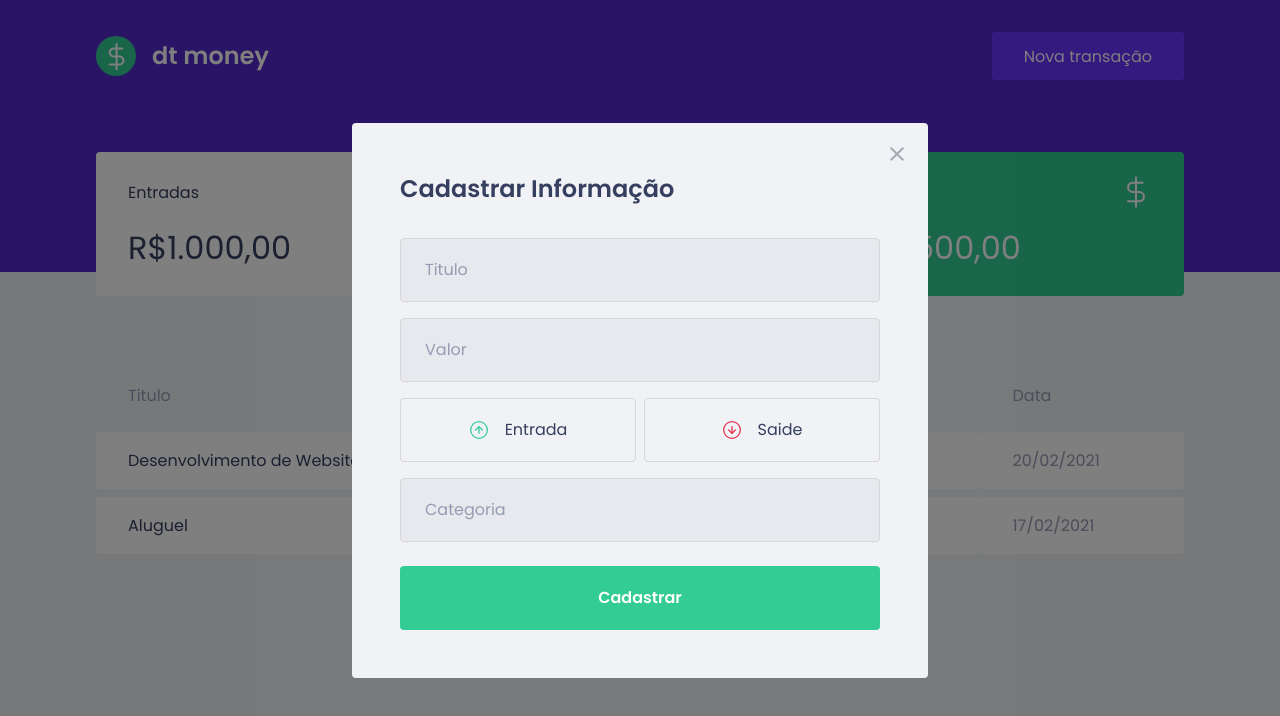
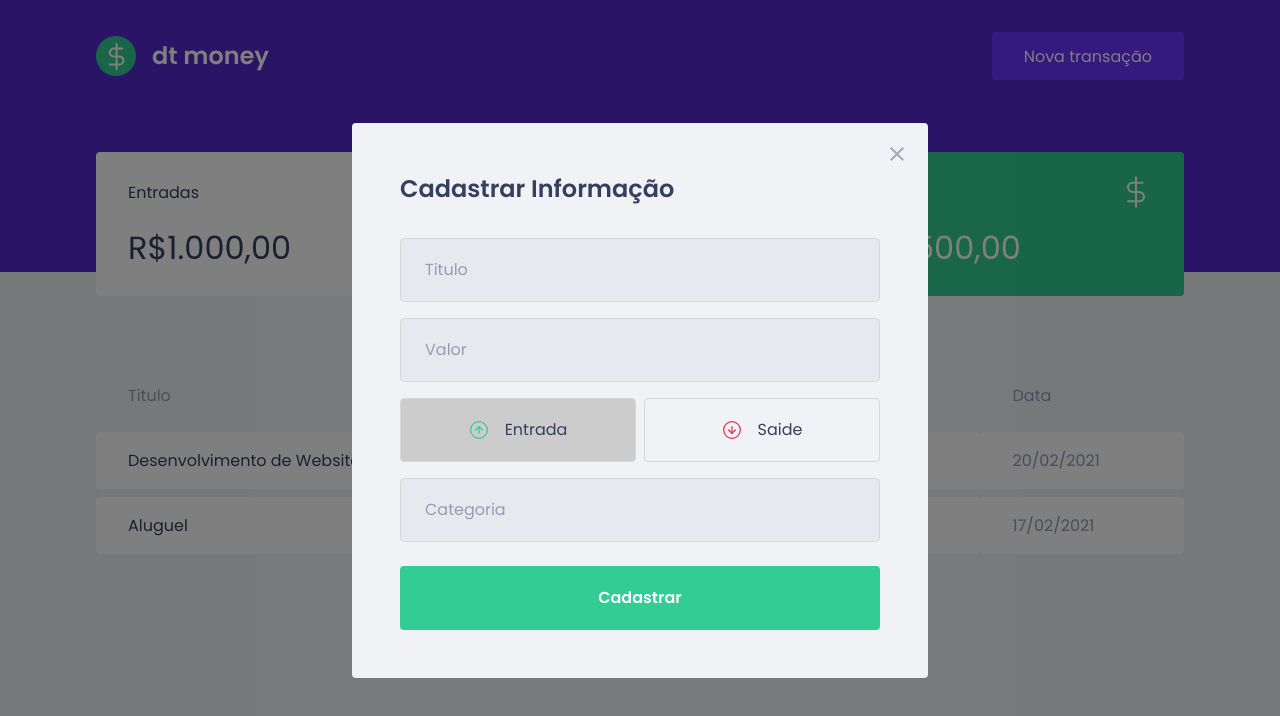
Before and after one commit to filipesalesaraujo/dtmoney, a React (Create React App) app: page / in a window 1280 px wide. Both pictures are taken after a click on the button "Nova transação". Shown: the top 716 px of the page. Built offline with nearby package versions, Linux system fonts and the light colour scheme; no server answers; what miragejs would draw is missing.

Commit message:
Funcionamento dos Botões

```diff
--- a/src/components/NewTransactionModal/index.tsx
+++ b/src/components/NewTransactionModal/index.tsx
@@ -2,7 +2,8 @@
 import incomeImg from "../../assets/income.svg";
 import outcomeImg from "../../assets/outcome.svg";
 import Modal from "react-modal";
-import { Container, TransactionTypeContainer } from "./styles";
+import { Container, TransactionTypeContainer, RadioBox } from "./styles";
+import { useState } from "react";
 interface newTransactionModalProps {
   isOpen: boolean;
   onRequestClose: () => void;
@@ -11,6 +12,7 @@
   isOpen,
   onRequestClose,
 }: newTransactionModalProps) {
+  const [type, setType] = useState("deposit");
   return (
     <Modal
       isOpen={isOpen}
@@ -30,14 +32,26 @@
         <input placeholder="Titulo" />
         <input placeholder="Valor" type="number" />
         <TransactionTypeContainer>
-          <button type="button">
+          <RadioBox
+            type="button"
+            onClick={() => {
+              setType("deposit");
+            }}
+            isActive={type === "deposit"}
+          >
             <img src={incomeImg} alt="Entrada" />
             <span>Entrada</span>
-          </button>
-          <button type="button">
+          </RadioBox>
+          <RadioBox
+            type="button"
+            onClick={() => {
+              setType("withdraw");
+            }}
+            isActive={type === "withdraw"}
+          >
             <img src={outcomeImg} alt="Saide" />
             <span>Saide</span>
-          </button>
+          </RadioBox>
         </TransactionTypeContainer>
         <input placeholder="Categoria" />
         <button type="submit">Cadastrar</button>
--- a/src/components/NewTransactionModal/styles.ts
+++ b/src/components/NewTransactionModal/styles.ts
@@ -45,27 +45,32 @@
   display: grid;
   grid-template-columns: 1fr 1fr;
   gap: 0.5rem;
-  button{
+`;
+
+interface RadioBoxProps {
+  isActive: boolean;
+}
+
+export const RadioBox = styled.button<RadioBoxProps>`
   height: 4rem;
   border: 1px solid #d7d7d7;
   border-radius: 0.25rem;
-    background: transparent;
+  background: ${(props) => (props.isActive ? "#ccc" : "transparent")};
   display: flex;
   align-items: center;
   justify-content: center;
   transition: border-color 0.2s;
-    &:hover{
-      border-color: ${darken(0.1, '#d7d7d7')};
+  &:hover {
+    border-color: ${darken(0.1, "#d7d7d7")};
   }
-    img{
+  img {
     width: 20px;
     height: 20px;
   }
-    span{
+  span {
     display: inline-block;
     margin-left: 1rem;
     font-size: 1rem;
     color: var(--text-title);
   }
-  }
 `;
```
Lines whose indentation alone changed are shown as unchanged.
